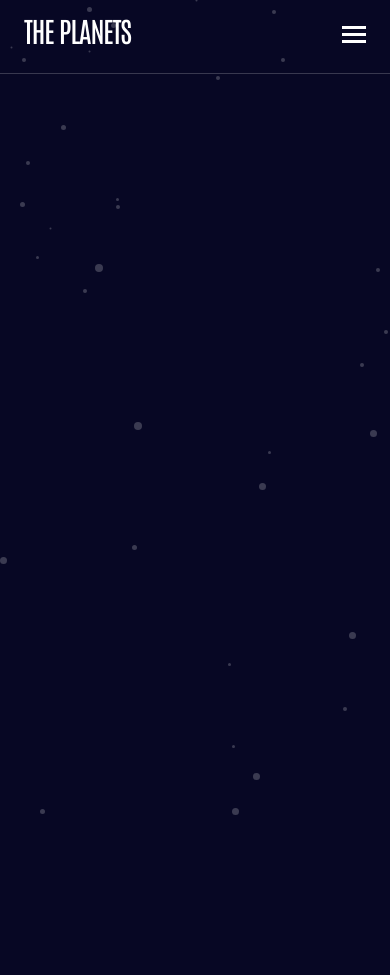
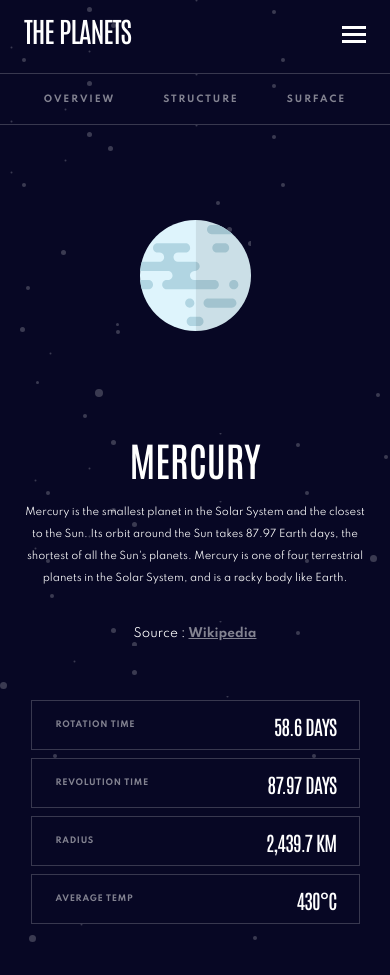
Before and after one commit to jNembhard/solar-system, a React (Create React App) app: page / in a window 390 px wide. Before the commit the page ends 844 px from the top, so only its background shows below. Built offline with nearby package versions, Linux system fonts and the light colour scheme.

Commit message:
mobile planet component and redux start

```diff
--- a/package.json
+++ b/package.json
@@ -3,11 +3,14 @@
   "version": "0.1.0",
   "private": true,
   "dependencies": {
+    "@reduxjs/toolkit": "^1.6.1",
     "@testing-library/jest-dom": "^5.14.1",
     "@testing-library/react": "^11.2.7",
     "@testing-library/user-event": "^12.8.3",
     "react": "^17.0.2",
     "react-dom": "^17.0.2",
+    "react-redux": "^7.2.5",
+    "react-router-dom": "^5.3.0",
     "react-scripts": "4.0.3",
     "styled-components": "^5.3.1",
     "web-vitals": "^1.1.2"
--- a/public/index.html
+++ b/public/index.html
@@ -24,7 +24,7 @@
       work correctly both with client-side routing and a non-root public URL.
       Learn how to configure a non-root public URL by running `npm run build`.
     -->
-    <title>React App</title>
+    <title>Planet Facts</title>
   </head>
   <body>
     <noscript>Planet Facts</noscript>
--- a/src/App.js
+++ b/src/App.js
@@ -2,15 +2,23 @@ import "./App.css";
 import React, { Fragment } from "react";
 import { GlobalStyles } from "./styles/GlobalStyles";
 import Navbar from "./components/organisms/Navbar";
+import {
+  Switch,
+  BrowserRouter as Router,
+  Route,
+  Redirect,
+} from "react-router-dom";
+import planet from "./data/planets.json";
+import PlanetInfo from "./components/organisms/PlanetInfo";
+import styled from "styled-components";
 // Atomic Design Pattern
 
 function App() {
   return (
     <>
       <GlobalStyles />
-      <div>
-        <Navbar />
-      </div>
+      <Navbar />
+      <PlanetInfo />
     </>
   );
 }
--- /dev/null
+++ b/src/components/atoms/PlanetDescription.js
@@ -0,0 +1,54 @@
+import React from "react";
+import styled from "styled-components";
+import planets from "../../data/planets.json";
+import { setCurrentDescription } from "../../redux/planetReducer";
+
+function PlanetDescription() {
+  return (
+    <Description>
+      <h1>Mercury</h1>
+      <p>{planets[0].overview.content}</p>
+      <div>
+        Source :{" "}
+        <a
+          href={planets[0].overview.source}
+          target="_blank"
+          rel="noreferrer noreopener"
+        >
+          Wikipedia
+        </a>
+      </div>
+    </Description>
+  );
+}
+
+export default PlanetDescription;
+
+const Description = styled.div`
+  color: ${(props) => props.theme.fontColor};
+  text-align: center;
+  height: 235px;
+  margin: 0 24px 28px;
+
+  h1 {
+    text-transform: uppercase;
+    font-size: 40px;
+    margin-bottom: 16px;
+  }
+
+  p {
+    margin-bottom: 32px;
+    line-height: 22px;
+    align-items: center;
+    font-weight: ${(props) => props.theme.spartanRegular};
+  }
+
+  div {
+    font-size: 12px;
+    a {
+      color: ${(props) => props.theme.buttonOutline};
+      line-height: 25px;
+      font-weight: ${(props) => props.theme.spartanBold};
+    }
+  }
+`;
--- /dev/null
+++ b/src/components/atoms/PlanetMetrics.js
@@ -0,0 +1,71 @@
+import React from "react";
+import styled from "styled-components";
+import planets from "../../data/planets.json";
+
+function PlanetMetrics() {
+  const blocks = [
+    { id: 1, metric: "rotation time", name: `${planets[0].rotation}` },
+    { id: 2, metric: "revolution time", name: `${planets[0].revolution}` },
+    { id: 3, metric: "radius", name: `${planets[0].radius}` },
+    { id: 4, metric: "average temp", name: `${planets[0].temperature}` },
+  ];
+  return (
+    <Metrics>
+      {blocks.map((block) => (
+        <MetricContainer>
+          <p>
+            {block.metric}
+            <span>{block.name}</span>
+          </p>
+        </MetricContainer>
+      ))}
+    </Metrics>
+  );
+}
+
+export default PlanetMetrics;
+
+const Metrics = styled.div`
+  display: flex;
+  flex-direction: column;
+`;
+
+const MetricContainer = styled.div`
+  text-transform: uppercase;
+  width: 327px;
+  height: 48px;
+  border: 1px solid ${(props) => props.theme.default};
+  display: inline-flex;
+  align-items: center;
+  justify-content: space-between;
+  margin: 4px 0;
+  background-image: none;
+
+  p {
+    position: relative;
+    font-size: 8px;
+    letter-spacing: 0.73px;
+    line-height: 16px;
+    color: ${(props) => props.theme.buttonOutline};
+    font-weight: ${(props) => props.theme.spartanBold};
+    margin-left: 24px;
+    /* align-items: center;
+    justify-content: center; */
+    background-image: none;
+
+    span {
+      position: absolute;
+      font-size: 20px;
+      font-family: "Antonio", sans-serif;
+      font-weight: ${(props) => props.theme.antonioMedium};
+      letter-spacing: -0.75px;
+      color: ${(props) => props.theme.fontColor};
+      width: 75px;
+      top: 1px;
+      bottom: 13px;
+      left: 206px;
+      height: 100%;
+      text-align: right;
+    }
+  }
+`;
--- /dev/null
+++ b/src/components/atoms/TopSelect.js
@@ -0,0 +1,42 @@
+import React from "react";
+import planets from "../../data/planets.json";
+import styled from "styled-components";
+
+function TopSelect() {
+  // const select = ["overview", "structure", "surface"];
+  return (
+    <Top>
+      <li>overview</li>
+      <li>structure</li>
+      <li>surface</li>
+    </Top>
+  );
+}
+
+export default TopSelect;
+
+const Top = styled.div`
+  height: 50px;
+  color: ${(props) => props.theme.buttonOutline};
+  display: flex;
+  align-items: center;
+  justify-content: center;
+  font-size: 9px;
+  font-weight: ${(props) => props.theme.spartanBold};
+  letter-spacing: 1.93px;
+  border-bottom: 1px solid ${(props) => props.theme.default};
+
+  li {
+    list-style-type: none;
+    margin: 0 24px;
+    cursor: pointer;
+    text-transform: uppercase;
+
+    &:hover {
+      border-bottom: 5px solid ${(props) => props.theme.mercury};
+      margin-top: 23px;
+      padding-bottom: 18px;
+      color: ${(props) => props.theme.fontColor};
+    }
+  }
+`;
--- /dev/null
+++ b/src/components/organisms/PlanetInfo.js
@@ -0,0 +1,62 @@
+import React from "react";
+import TopSelect from "../atoms/TopSelect";
+import styled from "styled-components";
+import planets from "../../data/planets.json";
+import PlanetMetrics from "../atoms/PlanetMetrics";
+import PlanetDescription from "../atoms/PlanetDescription";
+import { useSelector, useDispatch } from "react-redux";
+import {
+  currentDescription,
+  currentPlanet,
+  currentPlanetIndex,
+  currentDescriptionIndex,
+  setCurrentDescription,
+} from "../../redux/planetReducer";
+
+function PlanetInfo({ id }) {
+  const description = useSelector(currentDescription);
+  const planetId = useSelector(currentPlanet);
+  const descriptionIndex = useSelector(currentDescriptionIndex);
+  const dispatch = useDispatch();
+
+  return (
+    <InfoWrap>
+      <TopSelect />
+      <PlanetWrap>
+        <ImageWrap>
+          <img
+            src={planets[0].images.planet}
+            alt={planets.name}
+            width="111px"
+            height="111px"
+          />
+        </ImageWrap>
+        <PlanetDescription />
+        <PlanetMetrics />
+        {/* {planets.map((planet) => (
+        <World key={planet.id}>Hey Guys</World>
+      ))} */}
+      </PlanetWrap>
+    </InfoWrap>
+  );
+}
+
+export default PlanetInfo;
+
+const InfoWrap = styled.div`
+  margin-bottom: 47px;
+`;
+const PlanetWrap = styled.div`
+  font-size: 10px;
+  color: white;
+  /* border: 1px solid red; */
+  /* background-image: none; */
+  display: flex;
+  flex-direction: column;
+  align-items: center;
+  justify-content: center;
+`;
+
+const ImageWrap = styled.div`
+  margin: 95px 132px 98px;
+`;
--- a/src/data/data.json
+++ b/src/data/planets.json
@@ -19,9 +19,9 @@
     "radius": "2,439.7 KM",
     "temperature": "430°c",
     "images": {
-      "planet": "./assets/planet-mercury.svg",
-      "internal": "./assets/planet-mercury-internal.svg",
-      "geology": "./assets/geology-mercury.png"
+      "planet": "/assets/planet-mercury.svg",
+      "internal": "/assets/planet-mercury-internal.svg",
+      "geology": "/assets/geology-mercury.png"
     }
   },
   {
@@ -44,9 +44,9 @@
     "radius": "6,051.8 KM",
     "temperature": "471°c",
     "images": {
-      "planet": "./assets/planet-venus.svg",
-      "internal": "./assets/planet-venus-internal.svg",
-      "geology": "./assets/geology-venus.png"
+      "planet": "/assets/planet-venus.svg",
+      "internal": "/assets/planet-venus-internal.svg",
+      "geology": "/assets/geology-venus.png"
     }
   },
   {
@@ -69,9 +69,9 @@
     "radius": "6,371 KM",
     "temperature": "16°c",
     "images": {
-      "planet": "./assets/planet-earth.svg",
-      "internal": "./assets/planet-earth-internal.svg",
-      "geology": "./assets/geology-earth.png"
+      "planet": "/assets/planet-earth.svg",
+      "internal": "/assets/planet-earth-internal.svg",
+      "geology": "/assets/geology-earth.png"
     }
   },
   {
@@ -94,9 +94,9 @@
     "radius": "3,389.5 KM",
     "temperature": "-28°c",
     "images": {
-      "planet": "./assets/planet-mars.svg",
-      "internal": "./assets/planet-mars-internal.svg",
-      "geology": "./assets/geology-mars.png"
+      "planet": "/assets/planet-mars.svg",
+      "internal": "/assets/planet-mars-internal.svg",
+      "geology": "/assets/geology-mars.png"
     }
   },
   {
@@ -119,9 +119,9 @@
     "radius": "69,911 KM",
     "temperature": "-108°c",
     "images": {
-      "planet": "./assets/planet-jupiter.svg",
-      "internal": "./assets/planet-jupiter-internal.svg",
-      "geology": "./assets/geology-jupiter.png"
+      "planet": "/assets/planet-jupiter.svg",
+      "internal": "/assets/planet-jupiter-internal.svg",
+      "geology": "/assets/geology-jupiter.png"
     }
   },
   {
@@ -144,9 +144,9 @@
     "radius": "58,232 KM",
     "temperature": "-138°c",
     "images": {
-      "planet": "./assets/planet-saturn.svg",
-      "internal": "./assets/planet-saturn-internal.svg",
-      "geology": "./assets/geology-saturn.png"
+      "planet": "/assets/planet-saturn.svg",
+      "internal": "/assets/planet-saturn-internal.svg",
+      "geology": "/assets/geology-saturn.png"
     }
   },
   {
@@ -169,9 +169,9 @@
     "radius": "25,362 KM",
     "temperature": "-195°c",
     "images": {
-      "planet": "./assets/planet-uranus.svg",
-      "internal": "./assets/planet-uranus-internal.svg",
-      "geology": "./assets/geology-uranus.png"
+      "planet": "/assets/planet-uranus.svg",
+      "internal": "/assets/planet-uranus-internal.svg",
+      "geology": "/assets/geology-uranus.png"
     }
   },
   {
@@ -194,9 +194,9 @@
     "radius": "24,622 KM",
     "temperature": "-201°c",
     "images": {
-      "planet": "./assets/planet-neptune.svg",
-      "internal": "./assets/planet-neptune-internal.svg",
-      "geology": "./assets/geology-neptune.png"
+      "planet": "/assets/planet-neptune.svg",
+      "internal": "/assets/planet-neptune-internal.svg",
+      "geology": "/assets/geology-neptune.png"
     }
   }
 ]
--- a/src/index.js
+++ b/src/index.js
@@ -5,11 +5,15 @@ import App from "./App";
 import reportWebVitals from "./reportWebVitals";
 import { ThemeProvider } from "styled-components";
 import { theme } from "./styles/theme";
+import { Provider } from "react-redux";
+import store from "./redux/store";
 
 ReactDOM.render(
   <React.StrictMode>
     <ThemeProvider theme={theme}>
-      <App />
+      <Provider store={store}>
+        <App />
+      </Provider>
     </ThemeProvider>
   </React.StrictMode>,
   document.getElementById("root")
--- /dev/null
+++ b/src/redux/planetReducer.js
@@ -0,0 +1,76 @@
+import { createSlice } from "@reduxjs/toolkit";
+import planets from "../data/planets.json";
+
+const initialPlanetState = {
+  planet: planets,
+  choice: 0,
+  currentPlanetIndex: 0,
+  currentDescriptionIndex: 0,
+  planetChoice: 0,
+};
+
+const planetSlice = createSlice({
+  name: "solar",
+  initialState: initialPlanetState,
+  reducers: {
+    setCurrentPlanet: (state, action) => {
+      state.currentPlanetIndex = action.payload;
+    },
+
+    setCurrentDescription: (state, action) => {
+      const choice = action.payload;
+
+      if (choice === 1) {
+        state.currentDescriptionIndex = 1;
+      } else if (choice === 2) {
+        state.currentDescriptionIndex = 2;
+      } else {
+        state.currentDescriptionIndex = 0;
+      }
+
+      state.choice = choice;
+    },
+
+    planetSwap: (state, action) => {
+      const planetChoice = action.payload;
+
+      if (planetChoice === 1) {
+        state.currentPlanetIndex = 1;
+      } else if (planetChoice === 2) {
+        state.currentPlanetIndex = 2;
+      } else if (planetChoice === 3) {
+        state.currentPlanetIndex = 3;
+      } else if (planetChoice === 4) {
+        state.currentPlanetIndex = 4;
+      } else if (planetChoice === 5) {
+        state.currentPlanetIndex = 5;
+      } else if (planetChoice === 6) {
+        state.currentPlanetIndex = 6;
+      } else if (planetChoice === 7) {
+        state.currentPlanetIndex = 7;
+      } else {
+        state.currentPlanetIndex = 0;
+      }
+
+      state.planetChoice = planetChoice;
+    },
+  },
+});
+
+export const currentPlanetIndex = (state) =>
+  state.solar.planet[state.solar.currentPlanetIndex];
+
+export const currentDescriptionIndex = (state) =>
+  state.solar.planet[state.solar.currentDescriptionIndex];
+
+export const currentDescription = (state) => state.solar.choice;
+export const currentPlanet = (state) => state.solar.planetChoice;
+
+export const {
+  setCurrentPlanet,
+  setCurrentDescription,
+  planetSwap,
+  defaultPlanet,
+} = planetSlice.actions;
+
+export default planetSlice.reducer;
--- /dev/null
+++ b/src/redux/store.js
@@ -0,0 +1,10 @@
+import { configureStore } from "@reduxjs/toolkit";
+import planetReducer from "./planetReducer";
+
+const store = configureStore({
+  reducer: {
+    solar: planetReducer,
+  },
+});
+
+export default store;
```
Also changed, not shown: src/components/organisms/Navbar.js (+8 -3 lines), 1 other file (tests, documents, lock files or other folders).
